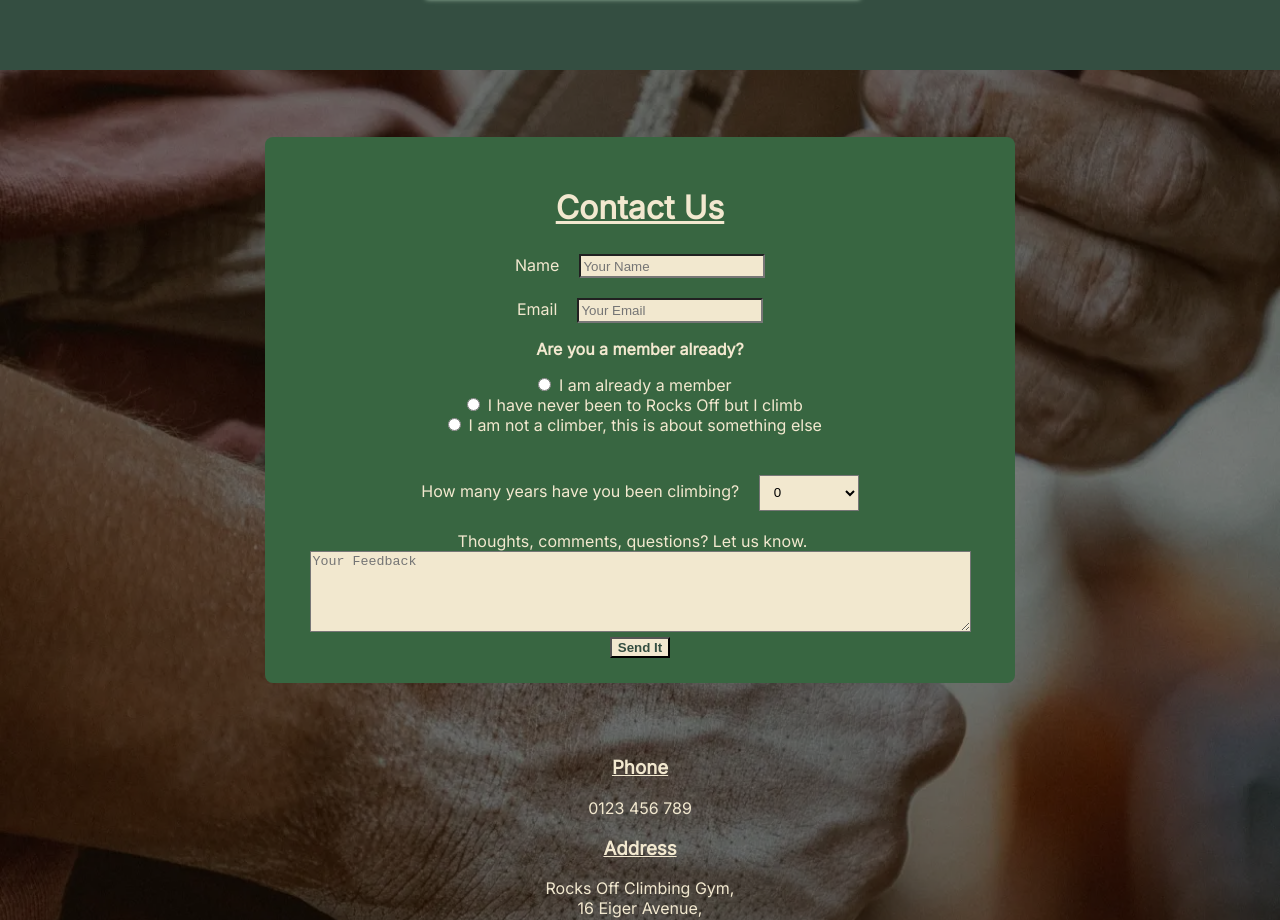
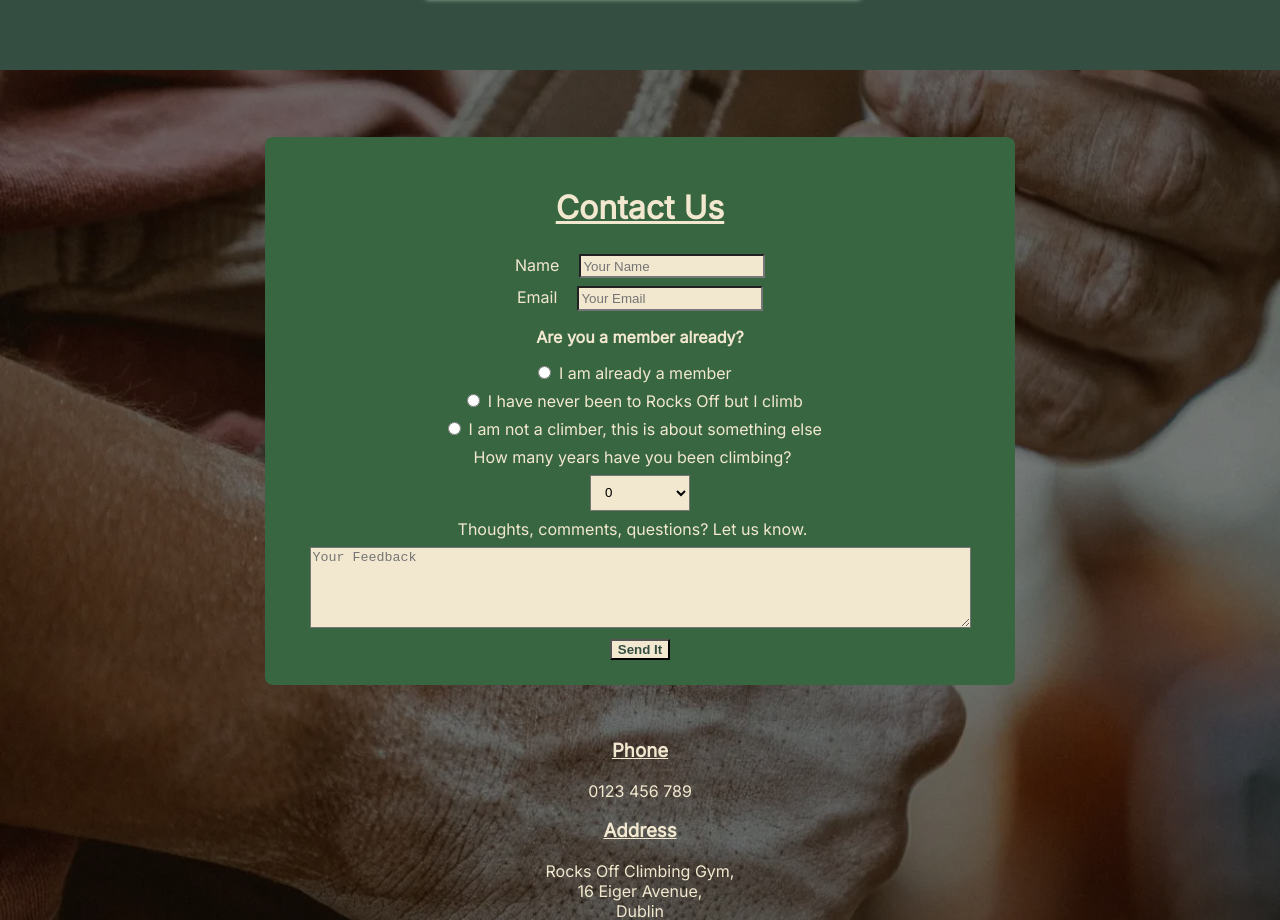
Before and after one commit to A-Hebbes/Project-1-Rocks-Off, a plain HTML site: page index.html in a window 1280 px wide. Shown: the part 1786-2706 px from the top of the page. Drawn offline with Linux system fonts and the light colour scheme.

Commit message:
feat: remove br elements from form

```diff
--- a/assets/css/style.css
+++ b/assets/css/style.css
@@ -275,6 +275,10 @@ label {
     box-shadow: 0.2rem 0.2rem 0.313rem 0.375rem #BDDBC3;
 }
 
+.space-below {
+    margin-bottom: 0.5em;
+}
+
 /* FLEX */
 
 .flex {
--- a/index.html
+++ b/index.html
@@ -176,43 +176,45 @@
 
 <section id="contact" class="text-center">
 
-    <fieldset>
+    <fieldset class="space-below">
 
 
     <form action="https://formdump.codeinstitute.net/" method="post">
 
         <h2>Contact Us</h2>
+
+        <div class="space-below">
         <label for="name-field">Name</label>
         <input id="name-field" type="text" placeholder="Your Name" required>
-        <br>
-        <br>
+        </div>
+
+        <div class="space-below">
         <label for="email-field">Email</label>
         <input type="email" id="email-field" placeholder="Your Email" required>
+        </div>
 
         <p class="bold">Are you a member already?</p>
 
-
+        <div class="space-below">
 			<input type="radio" id="established-member" name="member">
 			<label for="established-member">I am already a member</label>
-
-            <br>
-
+        </div>
+            <div class="space-below">
 			<input type="radio" id="new-member" name="member">
 			<label for="new-member">I have never been to Rocks Off but I climb</label>
-
-            <br>
-
+            </div>
+            <div class="space-below">
 			<input type="radio" id="non-climber" name="member">
 			<label for="non-climber">I am not a climber, this is about something else</label>
+            </div>
 
+            <div class="space-below">
+        <label for="experience">How many years have you been climbing?</label>
+            </div>
 
-		<br>
-        <br>
-        <br>
+            <div class="space-below">
+		<select id="experience" name="experience">
 
-        <label for="experience">How many years have you been climbing?</label>
-
-		<select id="experience" name="experience">
 
 		    <option value="novice">0</option>
 		    <option value="newbie">1-2</option>
@@ -221,19 +223,15 @@
 		    <option value="elite">10+</option>
 
 		</select>
+    </div>
 
-        <br>
-        <br>
+<div class="space-below">
+        <label for="feedback" class="space-below">Thoughts, comments, questions? Let us know.</label>
+
+    </div>
 
 
-        <label for="feedback">Thoughts, comments, questions? Let us know.</label>
-
-        <br>
-
-
-        <textarea name="feedback" id="feedback" placeholder="Your Feedback" cols="80" rows="5"></textarea>
-
-        <br>
+        <textarea name="feedback" id="feedback" placeholder="Your Feedback" cols="80" rows="5" class="space-below"></textarea>
 
 
         <button type="submit"><strong>Send It</strong></button>
@@ -245,7 +243,7 @@
 
 
 
-    <br>
+
 
     <h3>Phone </h3>
 
```
